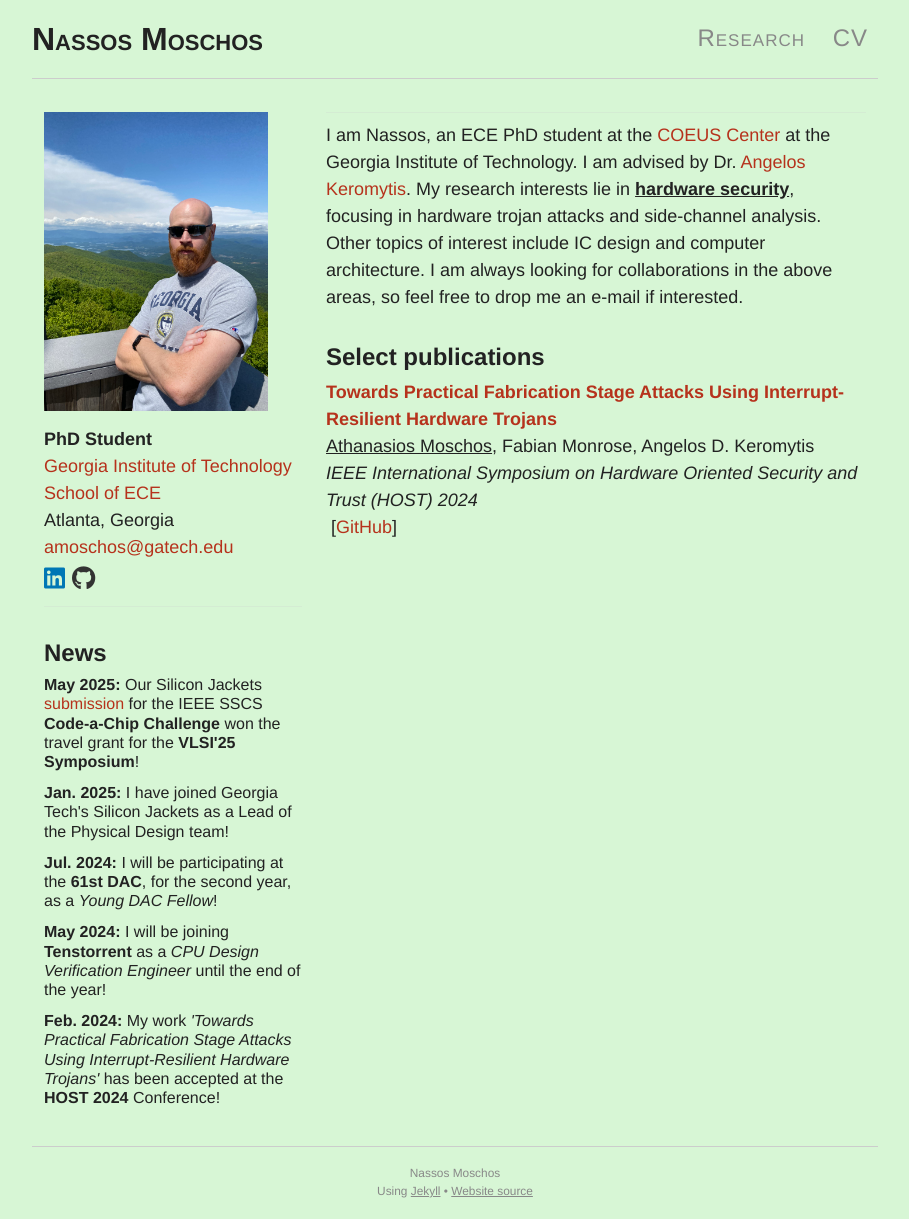
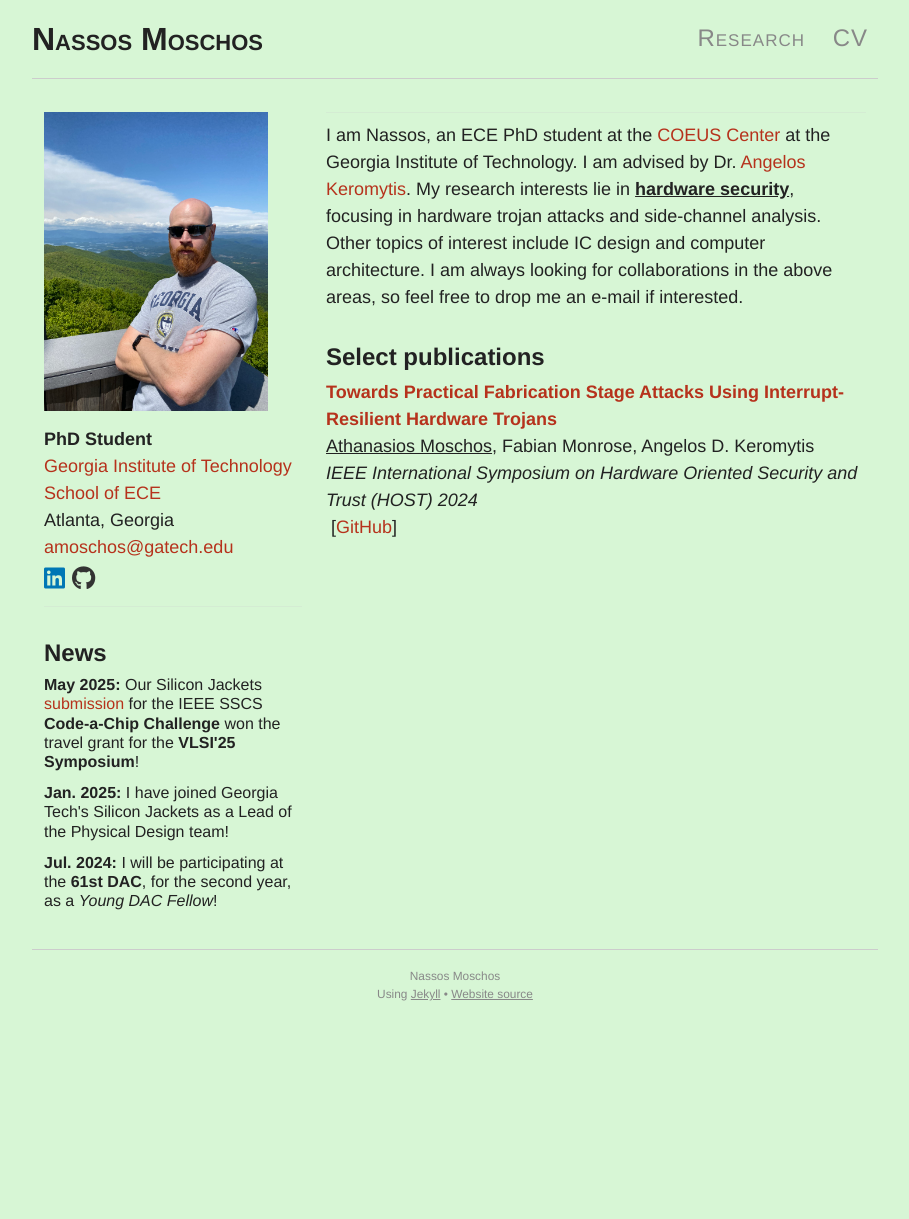
Before and after one commit to 0ena/0ena.github.io, a Jekyll site: the page built from index.md, in a window 1280 px wide. Shown: the whole page, without its empty margins (185-1094 px from the left). Built offline with Jekyll 4.4.1, drawn with Linux system fonts in a browser that asks for light colours; nearby versions of some CDN libraries; after the commit the page ends 1022 px from its top, so only the background shows below that.

Commit message:
Update news.yml

```diff
--- a/_data/news.yml
+++ b/_data/news.yml
@@ -4,7 +4,3 @@
   event: "I have joined Georgia Tech's Silicon Jackets as a Lead of the Physical Design team!"
 - date: "Jul. 2024"
   event: "I will be participating at the <b>61st DAC</b>, for the second year, as a <i>Young DAC Fellow</i>!"
-- date: "May 2024"
-  event: "I will be joining <b>Tenstorrent</b> as a <i>CPU Design Verification Engineer</i> until the end of the year!"
-- date: "Feb. 2024"
-  event: "My work <i>'Towards Practical Fabrication Stage Attacks Using Interrupt-Resilient Hardware Trojans'</i> has been accepted at the <b>HOST 2024</b> Conference!"
```
